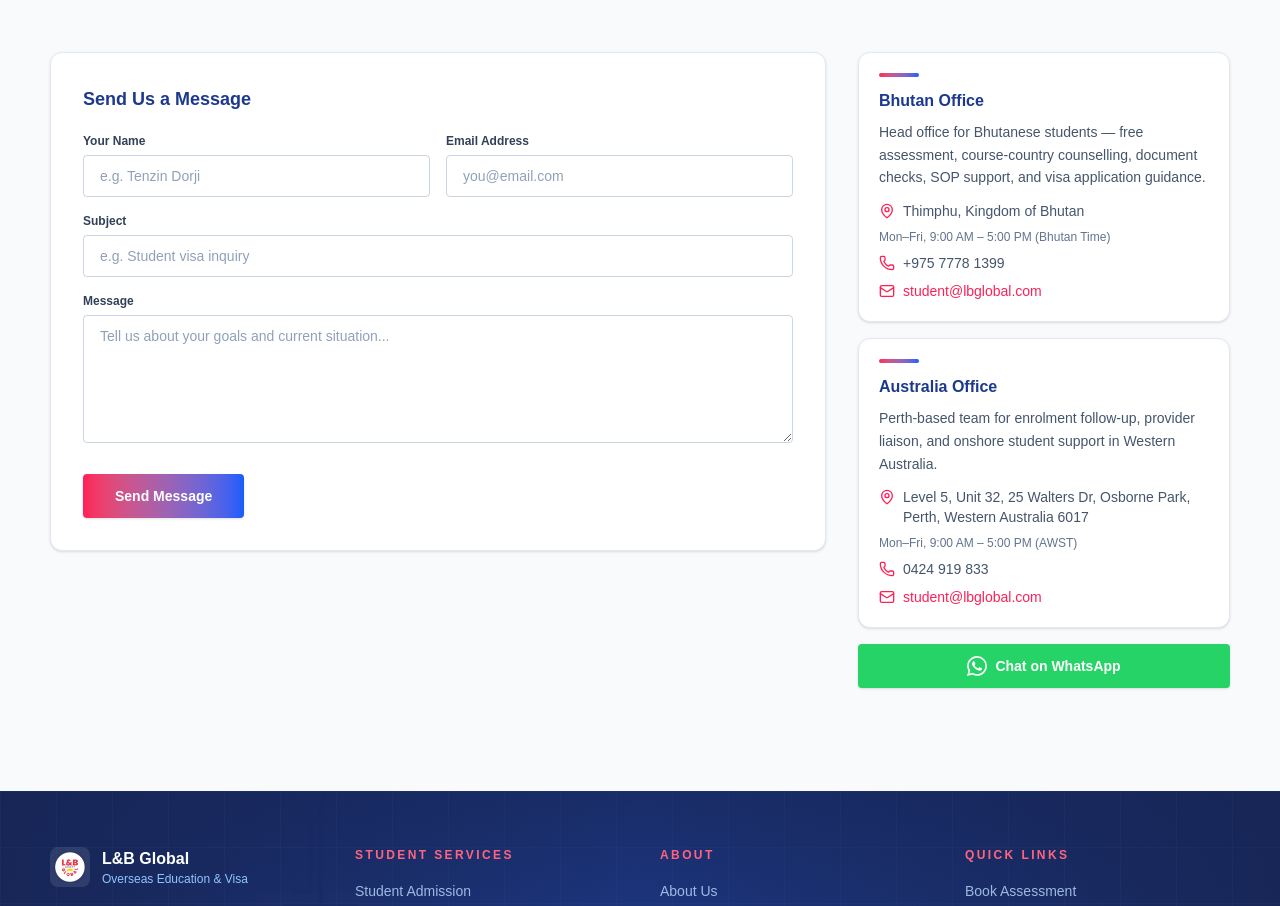
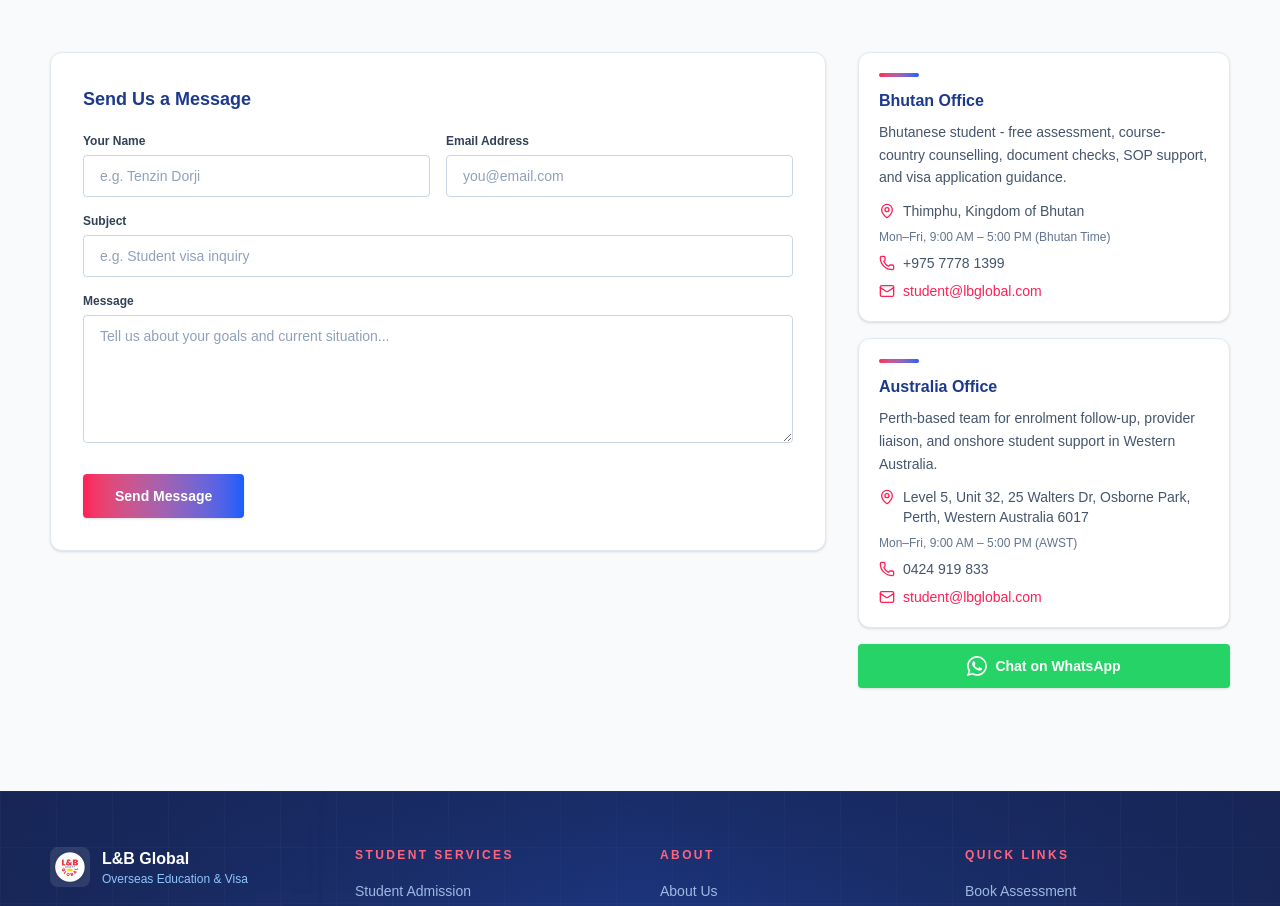
Before and after one commit to Drukpa77/lbglobal, a Next.js app: page / in a window 1280 px wide. Shown: the part 5061-5967 px from the top of the page. Built offline with nearby package versions, Linux system fonts and the light colour scheme; no server answers; the database is empty.

Commit message:
fixes to homepage

```diff
--- a/src/components/home/content.ts
+++ b/src/components/home/content.ts
@@ -153,7 +153,7 @@ export const offices = [
     title: "Bhutan Office",
     address: "Thimphu, Kingdom of Bhutan",
     details:
-      "Head office for Bhutanese students — free assessment, course-country counselling, document checks, SOP support, and visa application guidance.",
+      "Bhutanese student - free assessment, course-country counselling, document checks, SOP support, and visa application guidance.",
     phone: "+975 7778 1399",
     email: "student@lbglobal.com",
     hours: "Mon–Fri, 9:00 AM – 5:00 PM (Bhutan Time)",
```
